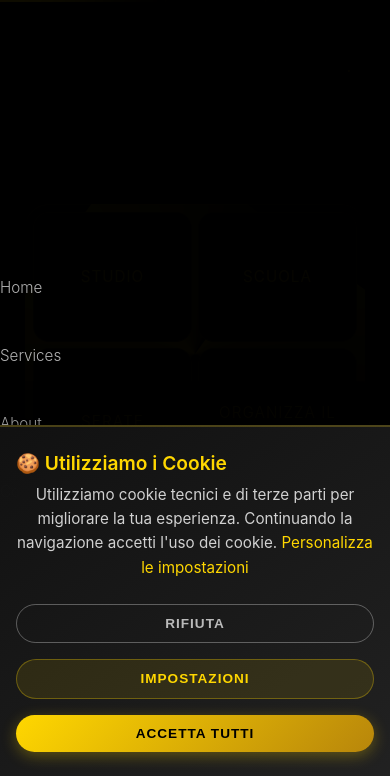
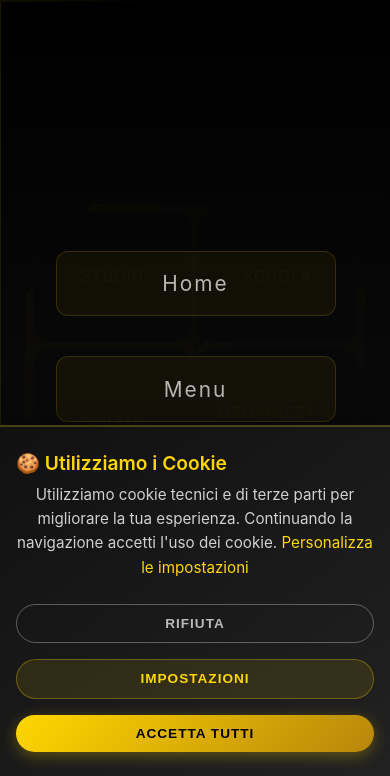
Before and after one commit to ClaudioRapisardi01/charleston, a plain HTML site: page index.html in a window 390 px wide. Both pictures are taken after a click on the element 347 px from the left and 31 px from the top of the page. Shown: the part 68-844 px from the top of the page. Drawn offline with Linux system fonts and the light colour scheme.

Commit message:
Update index.html

```diff
--- a/index.html
+++ b/index.html
@@ -792,16 +792,69 @@
                 left: -100%;
                 width: 100%;
                 height: calc(100vh - 70px);
-                background: rgba(0, 0, 0, 0.98);
+                background: linear-gradient(180deg, rgba(0, 0, 0, 0.98), rgba(17, 17, 17, 0.98));
                 backdrop-filter: blur(25px);
                 flex-direction: column;
                 justify-content: center;
-                gap: 3rem;
+                align-items: center;
+                gap: 2.5rem;
+                padding: 3rem 2rem;
                 transition: left 0.4s cubic-bezier(0.175, 0.885, 0.32, 1.275);
+                border-left: 1px solid rgba(255, 215, 0, 0.1);
             }
 
             .nav-menu.active {
                 left: 0;
+            }
+
+            .nav-menu li {
+                width: 100%;
+                max-width: 280px;
+                text-align: center;
+                transform: translateX(-50px);
+                opacity: 0;
+                animation: slideInMenu 0.5s ease forwards;
+            }
+
+            .nav-menu.active li:nth-child(1) {
+                animation-delay: 0.1s;
+            }
+
+            .nav-menu.active li:nth-child(2) {
+                animation-delay: 0.2s;
+            }
+
+            .nav-menu.active li:nth-child(3) {
+                animation-delay: 0.3s;
+            }
+
+            @keyframes slideInMenu {
+                to {
+                    transform: translateX(0);
+                    opacity: 1;
+                }
+            }
+
+            .nav-link {
+                display: block;
+                padding: 1.2rem 2rem;
+                font-size: 1.3rem;
+                font-weight: 400;
+                letter-spacing: 2px;
+                border-radius: 12px;
+                background: rgba(255, 215, 0, 0.05);
+                border: 1px solid rgba(255, 215, 0, 0.15);
+                transition: all 0.3s ease;
+            }
+
+            .nav-link::before {
+                display: none;
+            }
+
+            .nav-link:hover {
+                background: rgba(255, 215, 0, 0.15);
+                transform: translateY(-3px);
+                box-shadow: 0 8px 20px rgba(255, 215, 0, 0.2);
             }
 
             .hamburger {
@@ -933,10 +986,9 @@
         <div class="nav-container">
             <div class="logo">CHARLESTON</div>
             <ul class="nav-menu" id="navMenu">
-                <li><a href="#home" class="nav-link">Home</a></li>
-                <li><a href="#services" class="nav-link">Services</a></li>
-                <li><a href="#about" class="nav-link">About</a></li>
-                <li><a href="#contact" class="nav-link">Contact</a></li>
+                <li><a href="index.html" class="nav-link">Home</a></li>
+                <li><a href="drink.html" class="nav-link">Menu</a></li>
+                <li><a href="contatti.html" class="nav-link">Contatti</a></li>
             </ul>
             <div class="hamburger" id="hamburger">
                 <span></span>
@@ -962,8 +1014,8 @@
                     Serate
                     <span class="btn-icon">🌟</span>
                 </button>
-                <button class="btn" data-text="ORGANIZZA IL TUO EVENTO" onclick="window.location.href='onlyfans.html'">
-                    ORGANIZZA IL TUO EVENTO
+                <button class="btn" data-text="ORGANIZZA IL TUO EVENTO" onclick="window.location.href='onlyfans.html'">
+                    ORGANIZZA IL TUO EVENTO
                     <span class="btn-icon">💎</span>
                 </button>
             </div>
@@ -1214,7 +1266,7 @@
         class CookieManager {
             constructor() {
                 this.cookieSettings = {
-                    necessary: true, // Always true, cannot be disabled
+                    necessary: true,
                     performance: false,
                     marketing: false,
                     functional: false
@@ -1223,19 +1275,16 @@
             }
 
             init() {
-                // Check if user has already made a choice
                 const savedSettings = this.getCookieSettings();
                 if (savedSettings) {
                     this.cookieSettings = savedSettings;
                     this.applyCookieSettings();
                 } else {
-                    // Show banner after a short delay
                     setTimeout(() => {
                         this.showCookieBanner();
                     }, 2000);
                 }
 
-                // Update toggle switches in modal
                 this.updateToggleSwitches();
             }
 
@@ -1337,7 +1386,7 @@
 
             saveCookieSettings() {
                 const expiryDate = new Date();
-                expiryDate.setTime(expiryDate.getTime() + (365 * 24 * 60 * 60 * 1000)); // 1 year
+                expiryDate.setTime(expiryDate.getTime() + (365 * 24 * 60 * 60 * 1000));
                 const expires = "expires=" + expiryDate.toUTCString();
 
                 document.cookie = `charleston_cookie_settings=${JSON.stringify(this.cookieSettings)}; ${expires}; path=/; SameSite=Lax`;
@@ -1366,7 +1415,6 @@
             }
 
             applyCookieSettings() {
-                // Apply Google Analytics or other tracking scripts based on settings
                 if (this.cookieSettings.performance) {
                     this.loadPerformanceCookies();
                 }
@@ -1383,32 +1431,18 @@
             }
 
             loadPerformanceCookies() {
-                // Example: Load Google Analytics
                 console.log('Loading performance cookies (Analytics, etc.)');
-                // Uncomment below to load Google Analytics
-                /*
-                (function(i,s,o,g,r,a,m){i['GoogleAnalyticsObject']=r;i[r]=i[r]||function(){
-                (i[r].q=i[r].q||[]).push(arguments)},i[r].l=1*new Date();a=s.createElement(o),
-                m=s.getElementsByTagName(o)[0];a.async=1;a.src=g;m.parentNode.insertBefore(a,m)
-                })(window,document,'script','https://www.google-analytics.com/analytics.js','ga');
-
-                ga('create', 'YOUR-GA-ID', 'auto');
-                ga('send', 'pageview');
-                */
             }
 
             loadMarketingCookies() {
-                // Example: Load Facebook Pixel, Google Ads, etc.
                 console.log('Loading marketing cookies (Facebook Pixel, Google Ads, etc.)');
             }
 
             loadFunctionalCookies() {
-                // Example: Load chat widgets, preference cookies, etc.
                 console.log('Loading functional cookies (Chat, preferences, etc.)');
             }
 
             showCookieAcceptedNotification(message) {
-                // Create a temporary notification
                 const notification = document.createElement('div');
                 notification.innerHTML = `
                     <div style="
@@ -1431,7 +1465,6 @@
 
                 document.body.appendChild(notification);
 
-                // Add animation
                 const style = document.createElement('style');
                 style.textContent = `
                     @keyframes slideInRight {
@@ -1447,7 +1480,6 @@
                 `;
                 document.head.appendChild(style);
 
-                // Remove notification after 3 seconds
                 setTimeout(() => {
                     notification.remove();
                     style.remove();
@@ -1455,10 +1487,8 @@
             }
         }
 
-        // Initialize Cookie Manager
         const cookieManager = new CookieManager();
 
-        // Global functions for onclick events
         function showCookieSettings() {
             cookieManager.showCookieSettings();
         }
@@ -1487,21 +1517,18 @@
             cookieManager.toggleCookie(type);
         }
 
-        // Close modal when clicking outside
         document.getElementById('cookieSettingsModal').addEventListener('click', function(e) {
             if (e.target === this) {
                 hideCookieSettings();
             }
         });
 
-        // Close modal with Escape key
         document.addEventListener('keydown', function(e) {
             if (e.key === 'Escape') {
                 hideCookieSettings();
             }
         });
 
-        // Performance optimization
         let ticking = false;
         function requestTick() {
             if (!ticking) {
```
